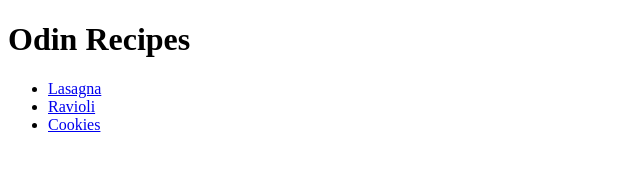
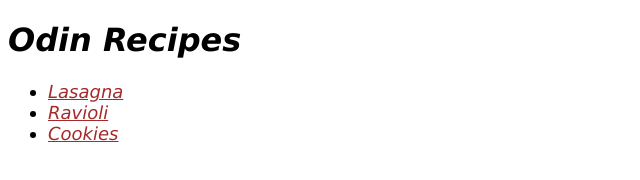
Before and after one commit to tasca-a/odin-recipes, a plain HTML site: page index.html in a window 1280 px wide. Shown: the whole page, without its empty margins (0-640 px from the left). Drawn offline with Linux system fonts and the light colour scheme.

Commit message:
Add CSS stylesheet

```diff
--- a/index.html
+++ b/index.html
@@ -3,6 +3,7 @@
     <head>
         <meta charset="utf-8">
         <title>Odin Recipes</title>
+        <link rel="stylesheet" href="./style.css">
     </head>
     <body>
         <h1>Odin Recipes</h1>
--- /dev/null
+++ b/style.css
@@ -0,0 +1,21 @@
+body {
+    font-family: Verdana, Geneva, Tahoma, sans-serif;
+}
+
+li {
+    font-size: large;
+}
+
+li a {
+    font-style: italic;
+    color: brown;
+}
+
+h1 {
+    font-weight: 1000;
+    font-style: oblique;
+}
+
+h2 {
+    font-style: italic;
+}
```
Also changed, not shown: recipes/cookies.html (+1 -0 lines), recipes/lasagna.html (+1 -0 lines), recipes/ravioli.html (+1 -0 lines).
